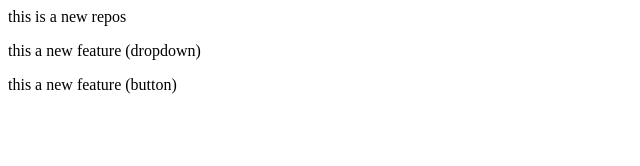
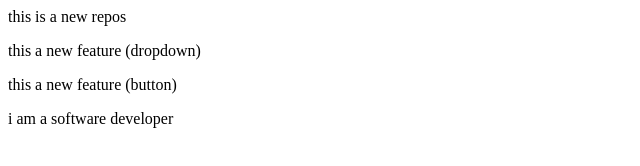
Before and after one commit to pushpak-dev/Localrepo, a plain HTML site: page index.html in a window 1280 px wide. Shown: the whole page, without its empty margins (0-640 px from the left). Drawn offline with Linux system fonts and the light colour scheme.

Commit message:
add new sentence

```diff
--- a/index.html
+++ b/index.html
@@ -1,3 +1,4 @@
 <p>this is a new repos</p>
 <p>this a new feature (dropdown)</p>
 <p>this a new feature (button)</p>
+<p>i am a software developer</p>
```
